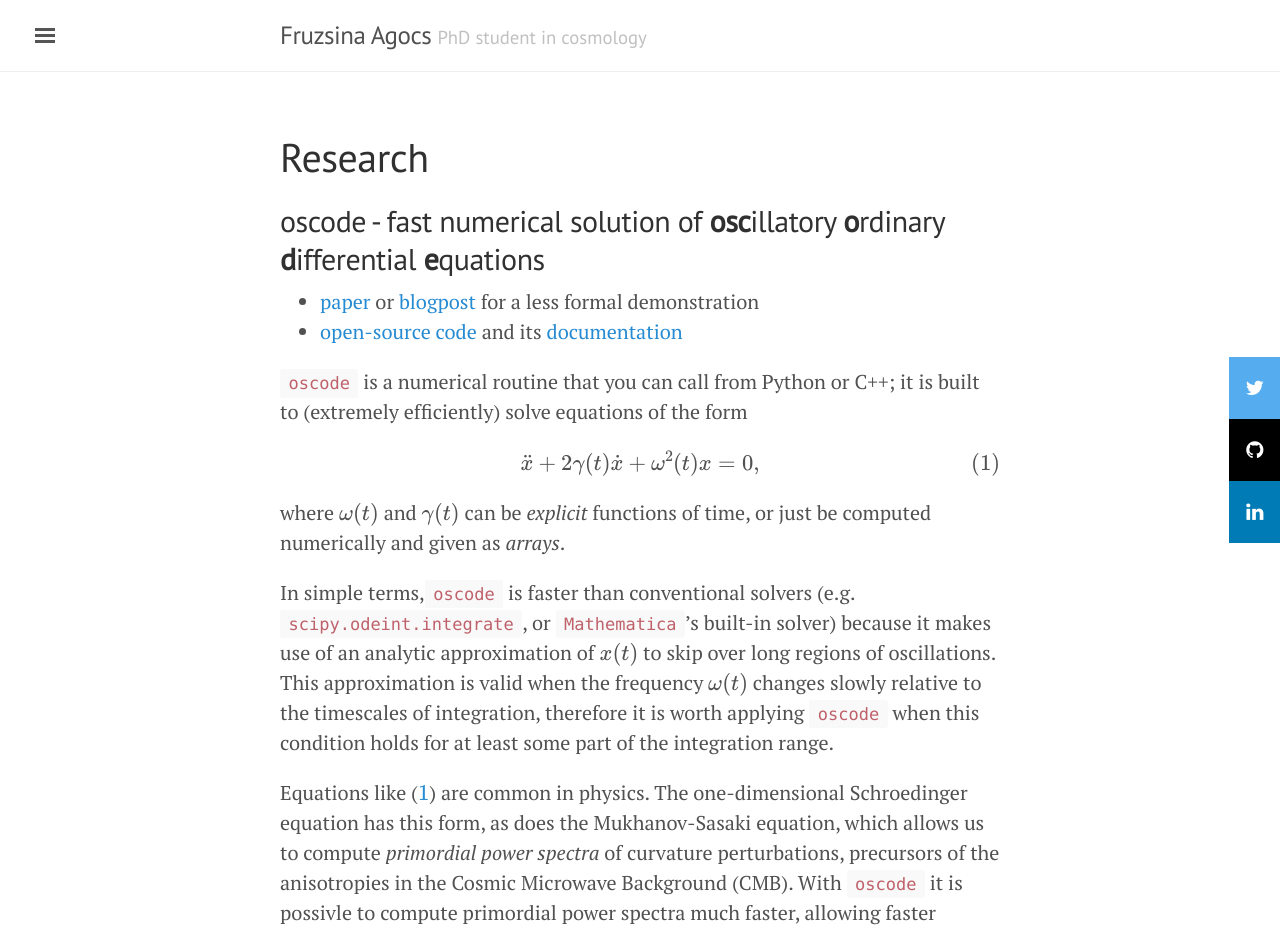
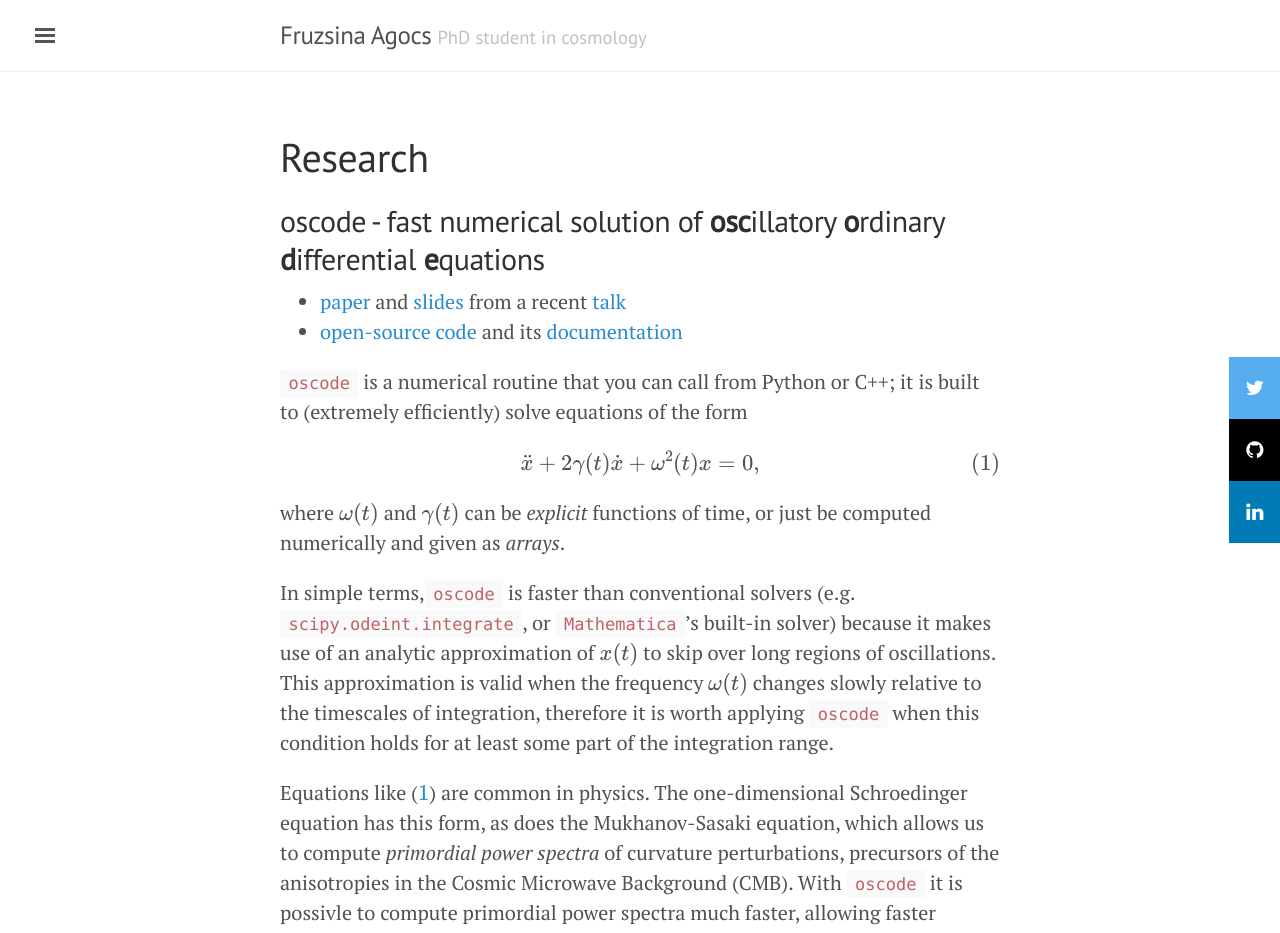
Before and after one commit to fruzsinaagocs/fruzsinaagocs.github.io, a Jekyll site: the page built from research.md, in a window 1280 px wide. Shown: the top 933 px of the page. Built offline with Jekyll 4.4.1, drawn with Linux system fonts in a browser that asks for light colours; formulas are drawn with MathJax 3.

Commit message:
Added slides to oscode section in research

```diff
--- a/research.md
+++ b/research.md
@@ -5,8 +5,7 @@ title: Research
 
 ## oscode - fast numerical solution of **osc**illatory **o**rdinary **d**ifferential **e**quations
 
-- [paper](https://arxiv.org/pdf/1906.01421.pdf) or [blogpost]() for a less
-  formal demonstration
+- [paper](https://arxiv.org/pdf/1906.01421.pdf) and [slides](https://fruzsinaagocs.github.io/images/IoA_Wednesday_talk.pdf) from a recent [talk](https://fruzsinaagocs.github.io/events/)
 - [open-source code](https://github.com/fruzsinaagocs/oscode) and its
   [documentation](https://oscode.readthedocs.io/en/latest/introduction.html)
 
```
